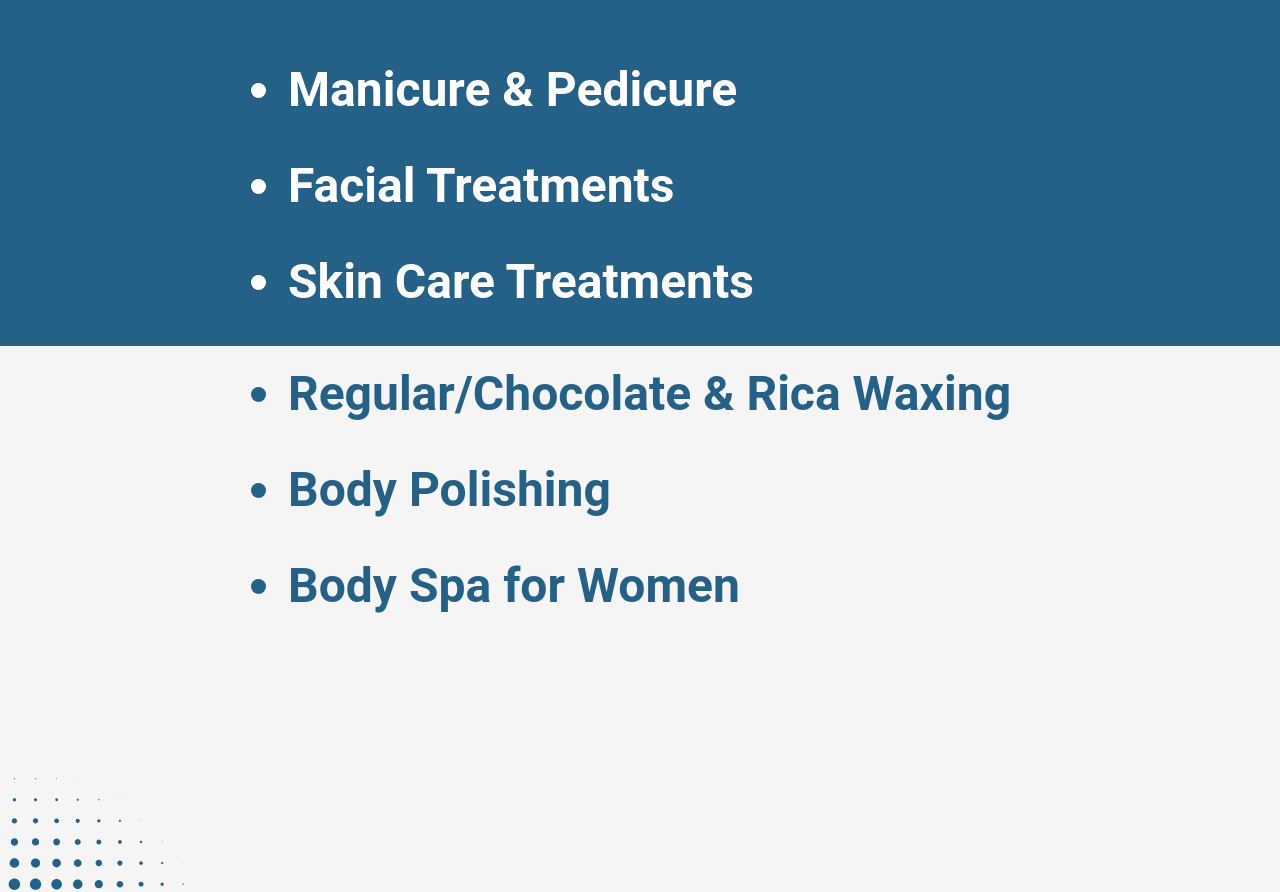
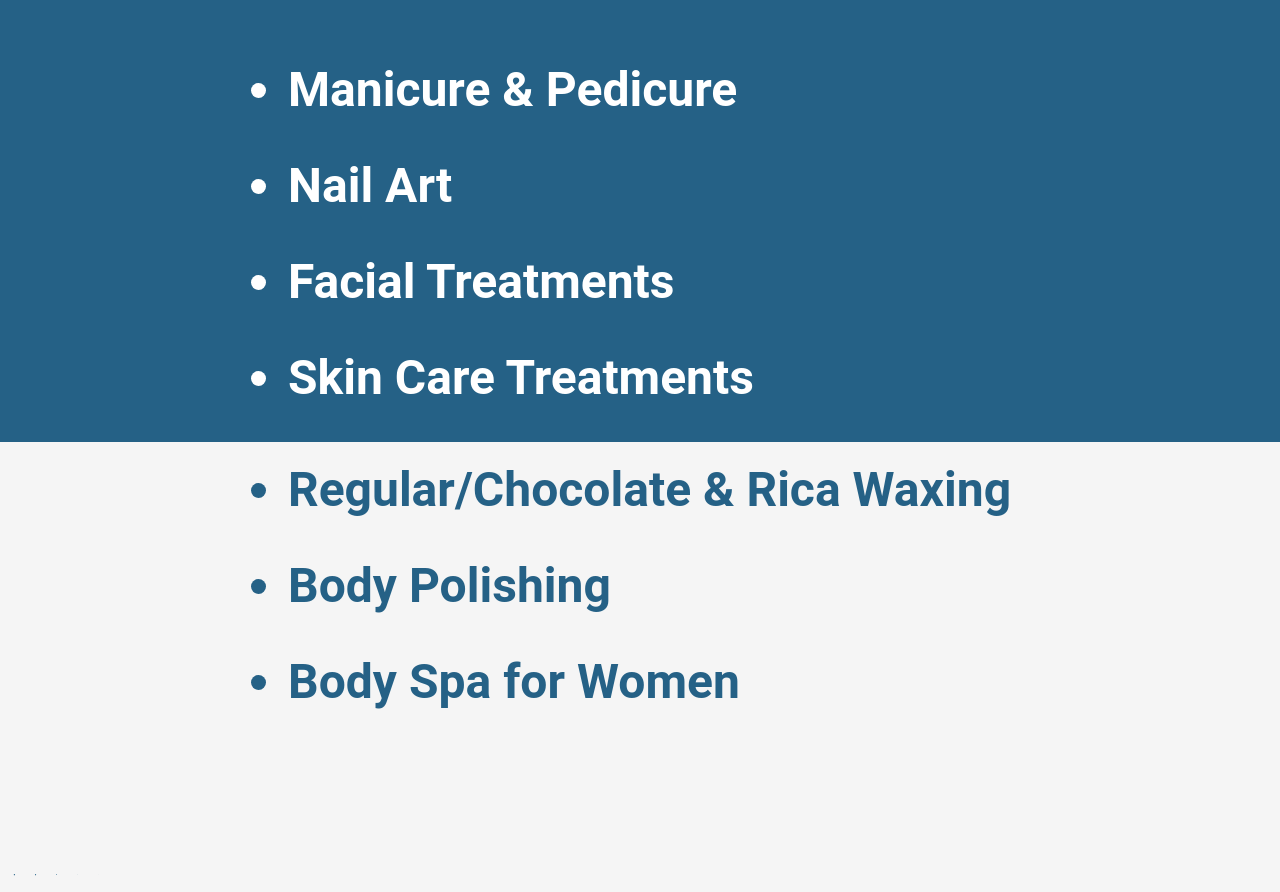
Before and after one commit to Roy6801/beauty_secrets, a React (Create React App) app in the folder ui/: page /services in a window 1280 px wide. Shown: the part 2800-3692 px from the top of the page. Built offline with nearby package versions, Linux system fonts and the light colour scheme; a web font is replaced by a local one.

Commit message:
completed

```diff
--- a/ui/public/index.html
+++ b/ui/public/index.html
@@ -5,6 +5,8 @@
     <meta charset="utf-8" />
     <link rel="icon" href="%PUBLIC_URL%/favicon.ico" />
     <meta name="viewport" content="width=device-width, initial-scale=1" />
+    <meta name="description"
+      content="BeautySecrets Family Salon - Place for Beauty Care, Hair Treatment and Styling, Nail Art, Facial and Skin Care Treatments and Spa for Women." />
     <meta name="theme-color" content="#000000" />
     <meta http-equiv="Cache-Control" content="no-cache, no-store, must-revalidate" />
     <meta http-equiv="Pragma" content="no-cache" />
--- a/ui/src/components/Pages/ServicesPage/Provide.js
+++ b/ui/src/components/Pages/ServicesPage/Provide.js
@@ -22,6 +22,7 @@ const Provide = () => {
       <div className="provide-list1">
         <ul>
           <li>Manicure & Pedicure</li>
+          <li>Nail Art</li>
           <li>Facial Treatments</li>
           <li>Skin Care Treatments </li>
         </ul>
```
